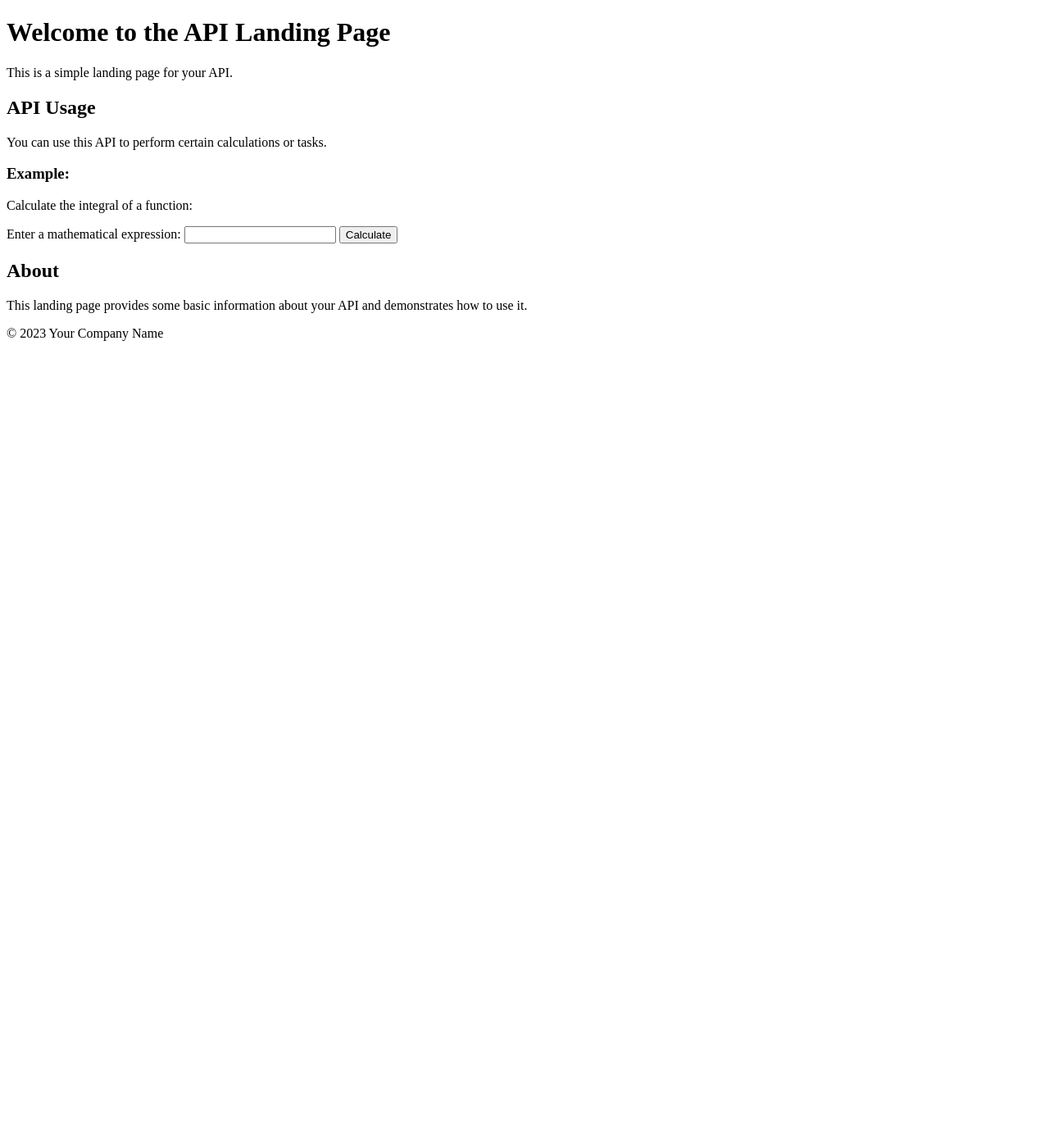
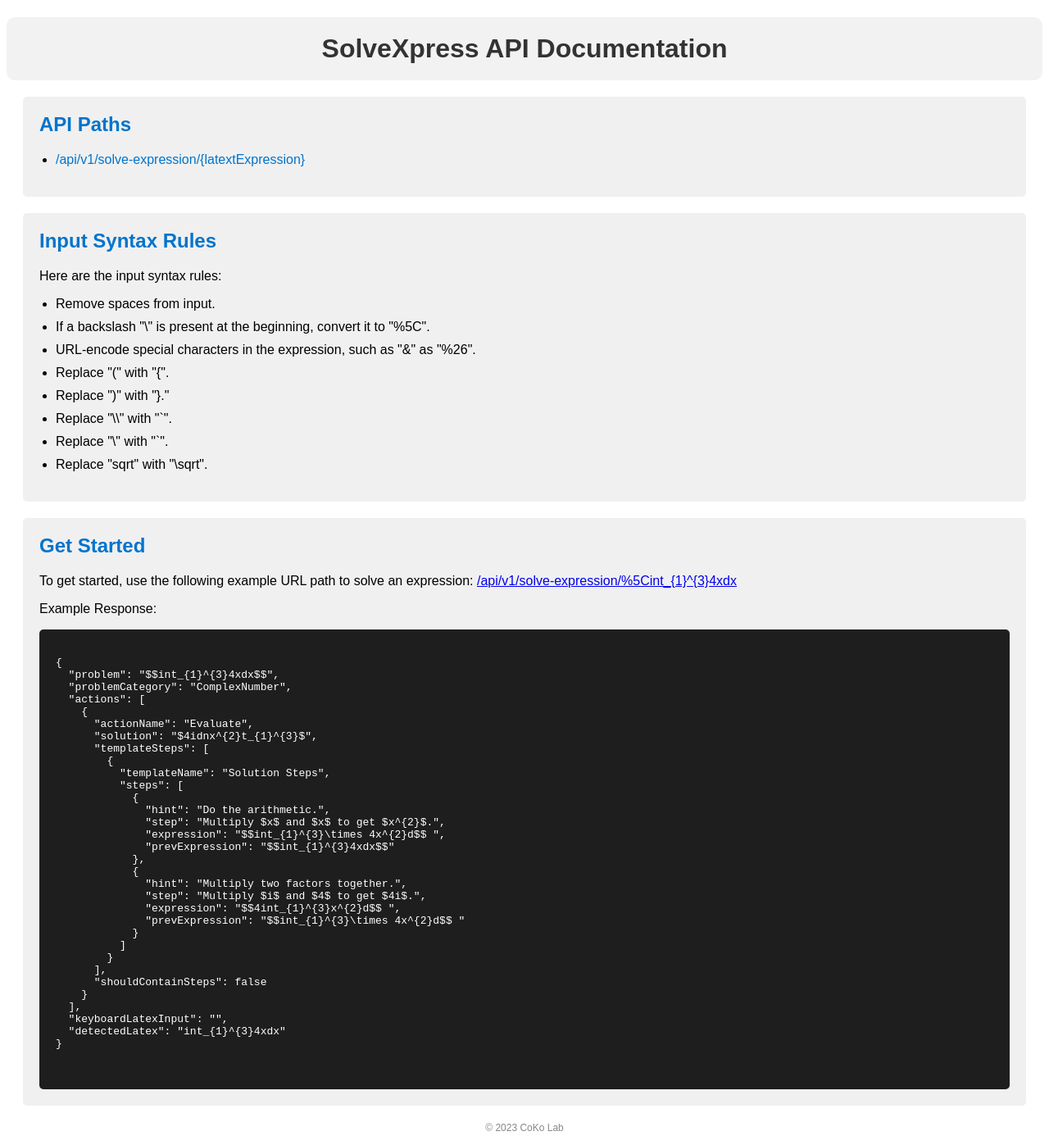
Before and after one commit to AAbubaker00/arrithm, a website: page templates/home.html in a window 1280 px wide. Shown: the whole page at 82% size. Before the commit the page ends 800 px from the top, so only its background shows below. Drawn offline with Linux system fonts and the light colour scheme.

Commit message:
url path change

```diff
--- a/methods_collection/math_solver.js
+++ b/methods_collection/math_solver.js
@@ -5,13 +5,13 @@
   equ = equ.replace(/\\\\/g, "`");
   equ = equ.replace(/\\/g, "`");
   equ = equ.replace(/sqrt/g, "\\sqrt");
-  equ = equ.replace(/ /g, "");
+  // equ = equ.replace(/ /g, "");
 
   return equ;
 }
 
 function solver(exp, axios, cheerio, res) {
-  const expression = formatEquation(exp);
+  const expression = (exp);
 
   console.log(_FixedEndPoint+expression)
 
--- a/templates/home.html
+++ b/templates/home.html
@@ -1,28 +1,201 @@
 <!DOCTYPE html>
 <html>
   <head>
-    <title>API Landing Page</title>
+    <title>SolveXpress API Documentation</title>
+    <style>
+      /* Center-align the content */
+      body {
+        text-align: center;
+        font-family: Arial, sans-serif;
+      }
+
+      /* Style the main heading */
+      h1 {
+        color: #333;
+        background-color: #f2f2f2;
+        padding: 20px;
+        border-radius: 10px;
+        margin-bottom: 20px;
+      }
+
+      /* Style section containers */
+      .section-container {
+        background-color: #f0f0f0;
+        padding: 20px;
+        border-radius: 5px;
+        margin: 20px;
+        text-align: left;
+      }
+
+      /* Style section headings */
+      h2 {
+        color: #0074cc;
+        font-size: 24px;
+        margin-top: 0;
+      }
+
+      /* Style the unordered list */
+      ul {
+        list-style-type: none;
+        padding: 0;
+      }
+
+      /* Style list items */
+      li {
+        margin-bottom: 10px;
+      }
+
+      /* Style links within list items */
+      li a {
+        color: #0074cc;
+        text-decoration: none;
+      }
+
+      /* Style syntax rules */
+      #syntax-rules {
+        list-style: none;
+        padding: 0;
+      }
+
+      #syntax-rules li {
+        margin-bottom: 10px;
+      }
+
+      #syntax-rules .not-to-do {
+        color: red; /* Red for things not to do */
+      }
+
+      /* Style the coding editor */
+      .coding-editor {
+        background-color: #1e1e1e;
+        color: #ffffff;
+        border-radius: 5px;
+        padding: 20px;
+        overflow-x: auto;
+      }
+
+      /* Style the footer */
+      footer {
+        margin-top: 20px;
+        font-size: 12px;
+        color: #888;
+      }
+      /* ... (previous styles) */
+
+      /* Style the section containers */
+      .section-container {
+        background-color: #f0f0f0;
+        padding: 20px;
+        border-radius: 5px;
+        margin: 20px;
+        text-align: left;
+      }
+
+      /* Style section headings */
+      .section-container h2 {
+        color: #0074cc;
+        font-size: 24px;
+        margin-top: 0;
+      }
+
+      /* Style the unordered list */
+      .section-container ul {
+        list-style: disc; /* Use disc bullet points */
+        padding-left: 20px; /* Add some padding for spacing */
+      }
+
+      /* Style list items */
+      .section-container li {
+        margin-bottom: 10px;
+      }
+
+      /* Style links within list items */
+      .section-container li a {
+        color: #0074cc;
+        text-decoration: none;
+      }
+    </style>
   </head>
   <body>
-    <h1>Welcome to the API Landing Page</h1>
-    <p>This is a simple landing page for your API.</p>
+    <h1>SolveXpress API Documentation</h1>
 
-    <h2>API Usage</h2>
-    <p>You can use this API to perform certain calculations or tasks.</p>
+    <!-- API Paths Section -->
+    <div class="section-container">
+      <h2>API Paths</h2>
+      <ul>
+        <li>
+          <a href="/api/v1/solve-expression/">/api/v1/solve-expression/{latextExpression}</a>
+        </li>
+        <!-- Add more API paths here -->
+      </ul>
+    </div>
 
-    <h3>Example:</h3>
-    <p>Calculate the integral of a function:</p>
-    <form action="" method="GET">
-      <label for="expression">Enter a mathematical expression:</label>
-      <input type="text" name="expression" id="expression" required />
-      <input type="submit" value="Calculate" />
-    </form>
+    <!-- Input Syntax Rules Section -->
+    <div class="section-container">
+      <h2>Input Syntax Rules</h2>
+      <p>Here are the input syntax rules:</p>
+      <ul>
+        <li>Remove spaces from input.</li>
+        <li>If a backslash "\" is present at the beginning, convert it to "%5C".</li>
+        <li>URL-encode special characters in the expression, such as "&" as "%26".</li>
+        <li>Replace "(" with "{".</li>
+        <li>Replace ")" with "}."</li>
+        <li>Replace "\\" with "`".</li>
+        <li>Replace "\" with "`".</li>
+        <li>Replace "sqrt" with "\sqrt".</li>
+        <!-- Add more input syntax rules here -->
+      </ul>
+    </div>
 
-    <h2>About</h2>
-    <p>This landing page provides some basic information about your API and demonstrates how to use it.</p>
+    <!-- Get Started Section -->
+    <div class="section-container">
+      <h2>Get Started</h2>
+      <p>
+        To get started, use the following example URL path to solve an expression:
+        <a href="/api/v1/solve-expression/%5Cint_{1}^{3}4xdx"> /api/v1/solve-expression/%5Cint_{1}^{3}4xdx </a>
+      </p>
+      <p>Example Response:</p>
+      <div class="coding-editor">
+        <pre>
+{
+  "problem": "$$int_{1}^{3}4xdx$$",
+  "problemCategory": "ComplexNumber",
+  "actions": [
+    {
+      "actionName": "Evaluate",
+      "solution": "$4idnx^{2}t_{1}^{3}$",
+      "templateSteps": [
+        {
+          "templateName": "Solution Steps",
+          "steps": [
+            {
+              "hint": "Do the arithmetic.",
+              "step": "Multiply $x$ and $x$ to get $x^{2}$.",
+              "expression": "$$int_{1}^{3}\times 4x^{2}d$$ ",
+              "prevExpression": "$$int_{1}^{3}4xdx$$"
+            },
+            {
+              "hint": "Multiply two factors together.",
+              "step": "Multiply $i$ and $4$ to get $4i$.",
+              "expression": "$$4int_{1}^{3}x^{2}d$$ ",
+              "prevExpression": "$$int_{1}^{3}\times 4x^{2}d$$ "
+            }
+          ]
+        }
+      ],
+      "shouldContainSteps": false
+    }
+  ],
+  "keyboardLatexInput": "",
+  "detectedLatex": "int_{1}^{3}4xdx"
+}
+        </pre>
+      </div>
+    </div>
 
+    <!-- Footer Section -->
     <footer>
-      <p>&copy; 2023 Your Company Name</p>
+      <p>&copy; 2023 CoKo Lab</p>
     </footer>
   </body>
 </html>
```
Also changed, not shown: index.js (+7 -4 lines).
